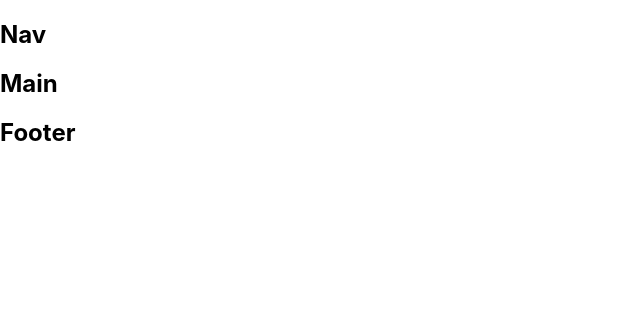
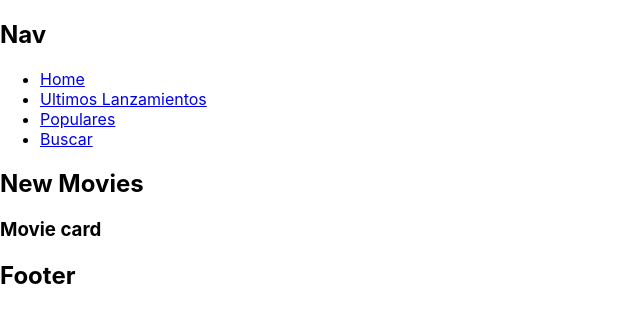
Before and after one commit to Carolinalmrz89/TP-Peliculas, a React (Create React App) app: page /new-movies in a window 1280 px wide. Shown: the top 322 px of the page, without its empty margins (0-640 px from the left). Built offline with nearby package versions, Linux system fonts and the light colour scheme.

Commit message:
se crearon componentes y rutas generales

```diff
--- a/src/App.js
+++ b/src/App.js
@@ -1,14 +1,26 @@
+import { BrowserRouter, Routes, Route, Link } from "react-router-dom";
 import Nav from "./components/Nav";
 import Main from "./components/Main";
 import Footer from "./components/Footer";
+import NewMovies from "./components/NewMovies";
+import Popular from "./components/Popular";
+import Search from "./components/Search";
 
 const App = () => {
   return (
-    <div>
+    <BrowserRouter>
       <Nav />
-      <Main />
+
+      <Routes>
+        <Route path="/" element={<Main />} />
+        <Route path="/new-movies" element={<NewMovies />} />
+        <Route path="/popular" element={<Popular />} />
+        <Route path="/search" element={<Search />} />
+        <Route path="/movie-detail/:idMovie" element={<Search />} />
+      </Routes>
+
       <Footer />
-    </div>
+    </BrowserRouter>
   );
 };
 
--- a/src/components/Carousel.js
+++ b/src/components/Carousel.js
@@ -0,0 +1,9 @@
+const Carousel = () => {
+  return (
+    <div>
+      <h3>Carousel</h3>
+    </div>
+  );
+};
+
+export default Carousel;
--- /dev/null
+++ b/src/components/Lists.js
@@ -0,0 +1,9 @@
+const Lists = () => {
+  return (
+    <div>
+      <h3>Lists</h3>
+    </div>
+  );
+};
+
+export default Lists;
--- a/src/components/Main.js
+++ b/src/components/Main.js
@@ -1,5 +1,14 @@
+import Carousel from "./Carousel";
+import Lists from "./Lists";
+
 const Main = () => {
-  return <h2>Main</h2>;
+  return (
+    <div>
+      <h2>Main</h2>
+      <Carousel />
+      <Lists />
+    </div>
+  );
 };
 
 export default Main;
--- /dev/null
+++ b/src/components/MovieCard.js
@@ -0,0 +1,9 @@
+const MovieCard = () => {
+  return (
+    <div>
+      <h3>Movie card</h3>
+    </div>
+  );
+};
+
+export default MovieCard;
--- a/src/components/Nav.js
+++ b/src/components/Nav.js
@@ -1,5 +1,29 @@
+import { Link } from "react-router-dom";
+
 const Nav = () => {
-  return <h2>Nav</h2>;
+  return (
+    <div>
+      <h2>Nav</h2>
+
+      <ul>
+        <li>
+          {" "}
+          <Link to="/"> Home </Link>{" "}
+        </li>
+        <li>
+          {" "}
+          <Link to="/new-movies">Ultimos Lanzamientos</Link>
+        </li>
+        <li>
+          <Link to="/popular">Populares </Link>
+        </li>
+        <li>
+          {" "}
+          <Link to="/search">Buscar</Link>
+        </li>
+      </ul>
+    </div>
+  );
 };
 
 export default Nav;
--- /dev/null
+++ b/src/components/NewMovies.js
@@ -0,0 +1,12 @@
+import MovieCard from "./MovieCard";
+
+const NewMovies = () => {
+  return (
+    <div>
+      <h2>New Movies</h2>
+      <MovieCard />
+    </div>
+  );
+};
+
+export default NewMovies;
--- /dev/null
+++ b/src/components/Popular.js
@@ -0,0 +1,12 @@
+import MovieCard from "./MovieCard";
+
+const Popular = () => {
+  return (
+    <div>
+      <h2>Popular</h2>
+      <MovieCard />
+    </div>
+  );
+};
+
+export default Popular;
--- /dev/null
+++ b/src/components/Search.js
@@ -0,0 +1,9 @@
+const Search = () => {
+  return (
+    <div>
+      <h2>Search</h2>
+    </div>
+  );
+};
+
+export default Search;
```
Also changed, not shown: src/components/MovieDetail.js (added, +9 -0 lines), 1 other file (tests, documents, lock files or other folders).
